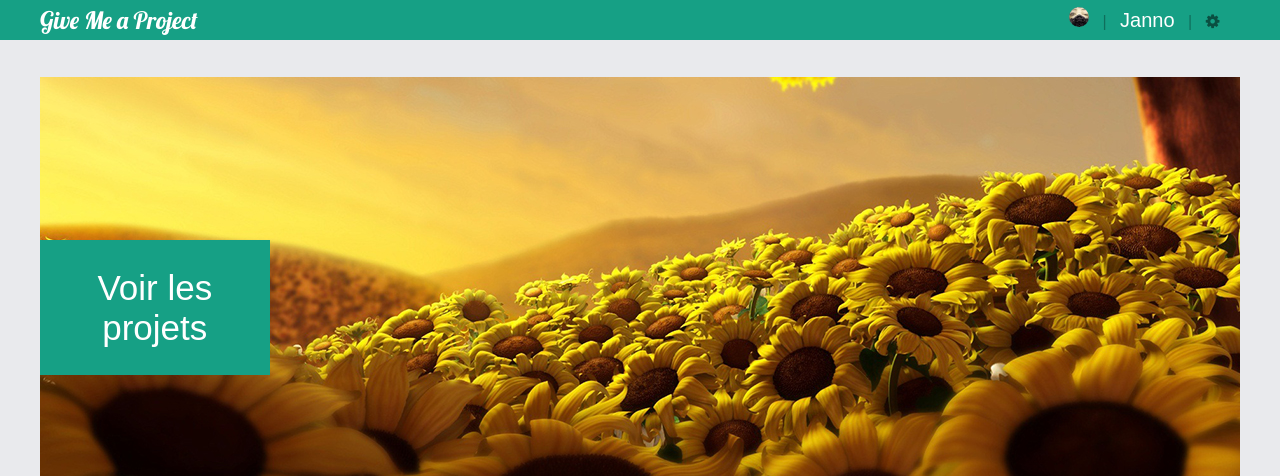
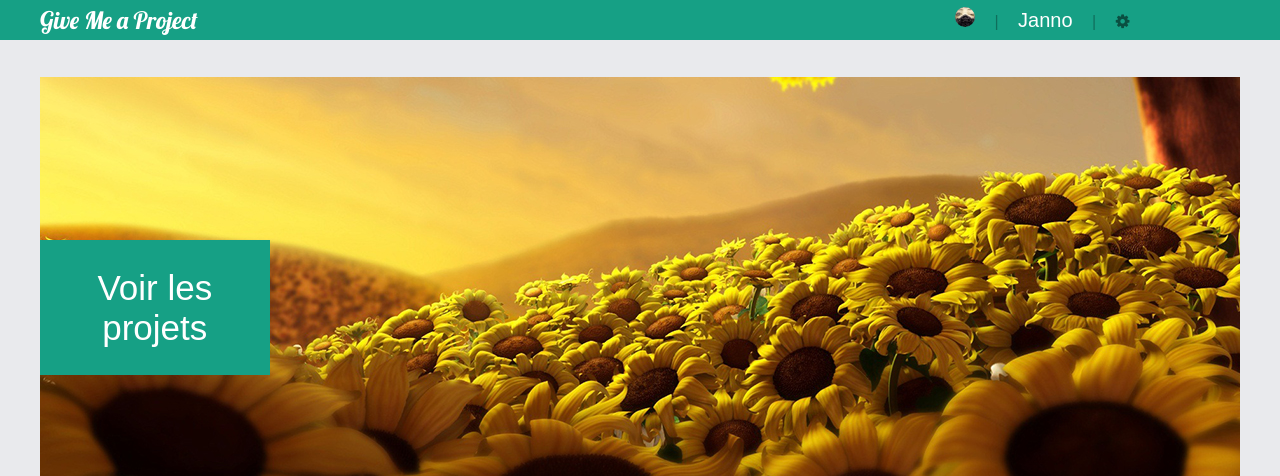
Before and after one commit to naregordon/givemeaproject, a PHP site: page / in a window 1280 px wide. Shown: the top 476 px of the page. Run offline with PHP 8.4, Linux system fonts and the light colour scheme; a user stored in the database is signed in; data comes from the database, SQL or seed files in the repository; some libraries are stand-ins or nearby versions.

Commit message:
modifs header

```diff
--- a/sources/css/style.css
+++ b/sources/css/style.css
@@ -143,7 +143,7 @@ header a{
 	float:right;
 	display: inline-block;
 	position:relative;
-	width: 15%;
+	width: 25%;
 
 }
 
```
